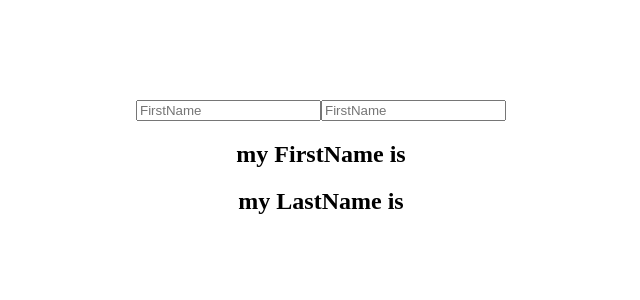
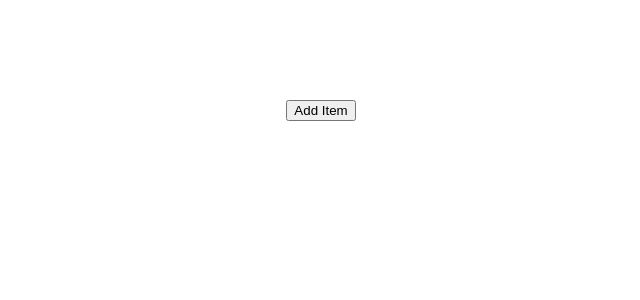
Before and after one commit to Ali-DoostAli/React-course, a React (Create React App) app: page / in a window 1280 px wide. Shown: the top 300 px of the page, without its empty margins (319-959 px from the left). Built offline with nearby package versions, Linux system fonts and the light colour scheme.

Commit message:
Array state update

```diff
--- a/src/App.js
+++ b/src/App.js
@@ -2,13 +2,15 @@ import HookCounter from "./components/HookCounter";
 import "./App.css";
 import ClassCounter from "./components/ClassCounter";
 import HookObject from "./components/HookObject";
+import HookArray from "./components/HookArray";
 
 const App = () => {
   return (
     <div className="App">
       {/* <HookCounter /> */}
       {/* <ClassCounter /> */}
-      <HookObject />
+      {/* <HookObject /> */}
+      <HookArray />
     </div>
   );
 };
--- /dev/null
+++ b/src/components/HookArray.js
@@ -0,0 +1,22 @@
+import { useState } from "react";
+
+const HookArray = () => {
+  const [item, setItem] = useState([]);
+
+  const addItemHandler = () => {
+    setItem([
+      ...item,
+      { id: item.length, number: Math.floor(Math.random() * 10) },
+    ]);
+  };
+  return (
+    <div>
+      <button onClick={addItemHandler}>Add Item</button>
+      {item.map((item) => {
+        return <li key={item.id}>{item.number}</li>;
+      })}
+    </div>
+  );
+};
+
+export default HookArray;
```
